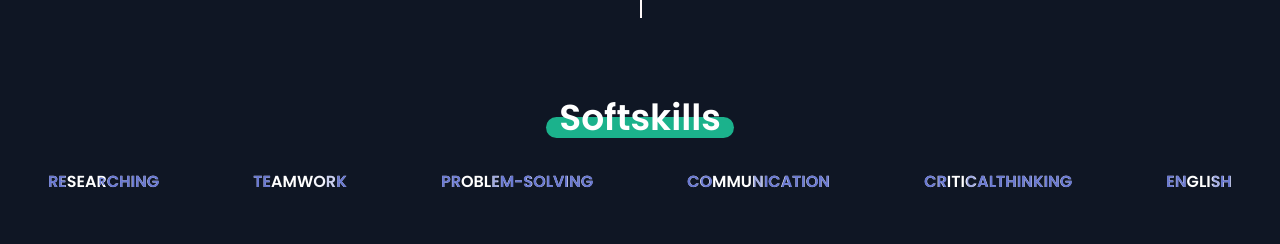
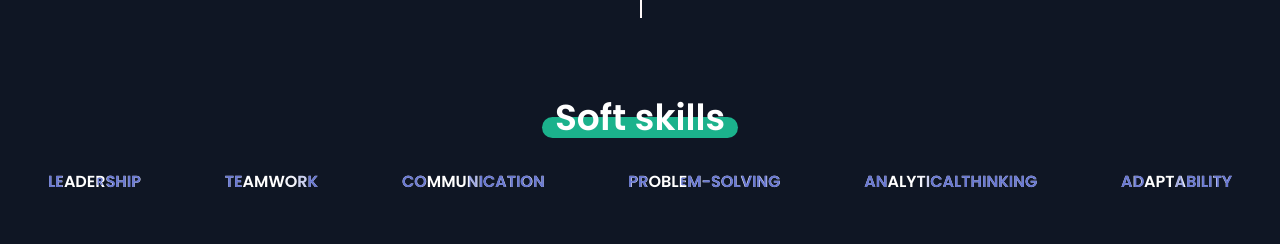
Before and after one commit to karloshyadav/Karlosh, a Next.js app: page / in a window 1280 px wide. Shown: the part 2698-2942 px from the top of the page. Built offline with nearby package versions, Linux system fonts and the light colour scheme.

Commit message:
Update Softskills.tsx

```diff
--- a/app/components/Softskills.tsx
+++ b/app/components/Softskills.tsx
@@ -1,16 +1,21 @@
 import React from "react";
 
+type LoaderVariant =
+  | "uia-text-loader-type-1"
+  | "uia-text-loader-type-2"
+  | "uia-text-loader-type-3";
+
 interface TextLoaderProps {
-    type: string;
+  type: LoaderVariant;
   text: string;
 }
 
 const TextLoader: React.FC<TextLoaderProps> = ({ type, text }) => {
   return (
     <div className="uia-text-loader" data-uia-text-loader-type={type}>
-            <div className="uia-text-loader__text">
+      <div className="uia-text-loader__text" aria-label={text}>
         {text.split("").map((letter, index) => (
-                    <span className="uia-text-loader__letter" key={index}>
+          <span className="uia-text-loader__letter" key={`${letter}-${index}`}>
             <span
               className="uia-text-loader__letter-placeholder"
               aria-hidden="true"
@@ -26,32 +31,35 @@ const TextLoader: React.FC<TextLoaderProps> = ({ type, text }) => {
 };
 
 const Softskills: React.FC = () => {
-    const loaders = [
-        { type: "uia-text-loader-type-1", text: "Researching" },
+  const loaders: { type: LoaderVariant; text: string }[] = [
+    { type: "uia-text-loader-type-1", text: "Leadership" },
     { type: "uia-text-loader-type-2", text: "Teamwork" },
-        { type: "uia-text-loader-type-3", text: "Problem - solving" },
     { type: "uia-text-loader-type-3", text: "Communication" },
-        { type: "uia-text-loader-type-3", text: "Critical thinking" },
-        { type: "uia-text-loader-type-3", text: "English" },
+    { type: "uia-text-loader-type-1", text: "Problem-solving" },
+    { type: "uia-text-loader-type-2", text: "Analytical thinking" },
+    { type: "uia-text-loader-type-3", text: "Adaptability" },
+    // Optional extras you can toggle in/out:
+    // { type: "uia-text-loader-type-1", text: "Time management" },
+    // { type: "uia-text-loader-type-2", text: "Attention to detail" },
   ];
 
   return (
-        <div className="container mx-auto px-6 md:px-12 ">
+    <div className="container mx-auto px-6 md:px-12">
       <div className="text-center mt-20">
         <div className="inline-block text-center group">
           <h3 className="mb-8 text-xl md:text-4xl text-white font-semibold">
-                        Softskills
+            Soft skills
           </h3>
         </div>
       </div>
-            <div className="page flex flex-box justify-between">
+
+      <div className="page flex flex-box justify-between flex-wrap gap-6">
         {loaders.map((loader, index) => (
-                    <div className="page__loader font-semibold" key={index}>
+          <div className="page__loader font-semibold" key={`${loader.text}-${index}`}>
             <TextLoader type={loader.type} text={loader.text} />
           </div>
         ))}
       </div>
-
     </div>
   );
 };
```
Lines whose indentation alone changed are shown as unchanged.
